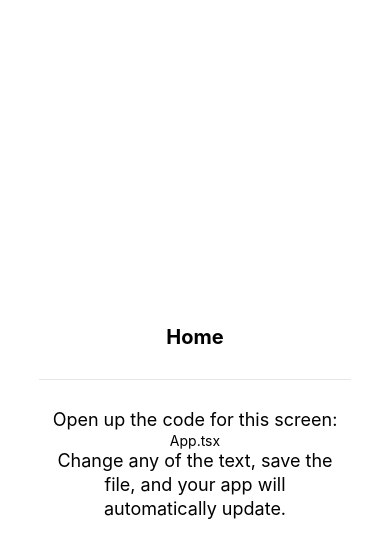
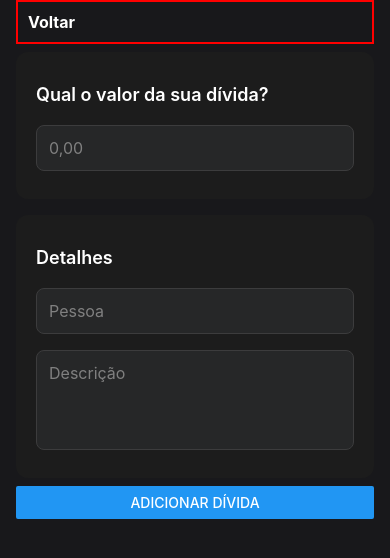
Before and after one commit to iguulima/kesh, a React Native app: screen /AddDivida in a window 390 px wide. Shown: the top 558 px of the page. Built offline with nearby package versions, Linux system fonts and the light colour scheme.

Commit message:
feat: design base

```diff
--- a/App.tsx
+++ b/App.tsx
@@ -1,13 +1,17 @@
-import { ScreenContent } from 'components/ScreenContent';
-import { StatusBar } from 'expo-status-bar';
+import HomeScreen from '~/screens/HomeScreen';
+import AddDividaScreen from '~/screens/AddDividaScreen';
+import { NavigationContainer } from '@react-navigation/native';
+import { createNativeStackNavigator } from '@react-navigation/native-stack';
 
-import './global.css';
+const Stack = createNativeStackNavigator();
 
 export default function App() {
   return (
-    <>
-      <ScreenContent title="Home" path="App.tsx"></ScreenContent>
-      <StatusBar style="auto" />
-    </>
+    <NavigationContainer>
+      <Stack.Navigator initialRouteName="Home" screenOptions={{ headerShown: false }}>
+        <Stack.Screen name="Home" component={HomeScreen} />
+        <Stack.Screen name="AddDivida" component={AddDividaScreen} />
+      </Stack.Navigator>
+    </NavigationContainer>
   );
 }
--- a/components/Container.tsx
+++ /dev/null
@@ -1,9 +0,0 @@
-import { SafeAreaView } from 'react-native';
-
-export const Container = ({ children }: { children: React.ReactNode }) => {
-  return <SafeAreaView className={styles.container}>{children}</SafeAreaView>;
-};
-
-const styles = {
-  container: 'flex flex-1 m-6',
-};
--- a/components/EditScreenInfo.tsx
+++ /dev/null
@@ -1,29 +0,0 @@
-import { Text, View } from 'react-native';
-
-export const EditScreenInfo = ({ path }: { path: string }) => {
-  const title = 'Open up the code for this screen:';
-  const description =
-    'Change any of the text, save the file, and your app will automatically update.';
-
-  return (
-    <View>
-      <View className={styles.getStartedContainer}>
-        <Text className={styles.getStartedText}>{title}</Text>
-        <View className={styles.codeHighlightContainer + styles.homeScreenFilename}>
-          <Text>{path}</Text>
-        </View>
-        <Text className={styles.getStartedText}>{description}</Text>
-      </View>
-    </View>
-  );
-};
-
-const styles = {
-  codeHighlightContainer: `rounded-md px-1`,
-  getStartedContainer: `items-center mx-12`,
-  getStartedText: `text-lg leading-6 text-center`,
-  helpContainer: `items-center mx-5 mt-4`,
-  helpLink: `py-4`,
-  helpLinkText: `text-center`,
-  homeScreenFilename: `my-2`,
-};
--- a/components/ScreenContent.tsx
+++ /dev/null
@@ -1,25 +0,0 @@
-import { Text, View } from 'react-native';
-
-import { EditScreenInfo } from './EditScreenInfo';
-
-type ScreenContentProps = {
-  title: string;
-  path: string;
-  children?: React.ReactNode;
-};
-
-export const ScreenContent = ({ title, path, children }: ScreenContentProps) => {
-  return (
-    <View className={styles.container}>
-      <Text className={styles.title}>{title}</Text>
-      <View className={styles.separator} />
-      <EditScreenInfo path={path} />
-      {children}
-    </View>
-  );
-};
-const styles = {
-  container: `items-center flex-1 justify-center`,
-  separator: `h-[1px] my-7 w-4/5 bg-gray-200`,
-  title: `text-xl font-bold`,
-};
--- /dev/null
+++ b/nativewind-env.d.ts
@@ -0,0 +1,3 @@
+/// <reference types="nativewind/types" />
+
+// NOTE: This file should not be edited and should be committed with your source code. It is generated by NativeWind.
--- a/package.json
+++ b/package.json
@@ -11,13 +11,17 @@
     "web": "expo start --web"
   },
   "dependencies": {
+    "@react-native-async-storage/async-storage": "2.1.2",
+    "@react-navigation/native": "^7.1.17",
+    "@react-navigation/native-stack": "^7.3.25",
     "expo": "^53.0.20",
     "expo-status-bar": "~2.2.3",
     "nativewind": "latest",
     "react": "19.0.0",
     "react-native": "0.79.5",
     "react-native-reanimated": "~3.17.4",
-    "react-native-safe-area-context": "5.4.0"
+    "react-native-safe-area-context": "5.4.0",
+    "react-native-screens": "~4.11.1"
   },
   "devDependencies": {
     "@babel/core": "^7.20.0",
--- /dev/null
+++ b/src/components/BackBtn.tsx
@@ -0,0 +1,22 @@
+import {Text, StyleSheet, Button} from 'react-native';
+import {useNavigation} from '@react-navigation/native';
+
+export default function BackBtn() {
+    const navigation = useNavigation();
+    return (
+        <Text onPress={() => navigation.goBack()} style={styles.backButton}>
+            Voltar
+        </Text>
+    );
+}
+
+const styles = StyleSheet.create({
+    backButton: {
+        borderColor: 'red',
+        borderWidth: 2,
+        padding: 10,
+        fontSize: 16,
+        fontWeight: 'bold',
+        color: 'white',
+    }
+});
--- /dev/null
+++ b/src/components/Layout.tsx
@@ -0,0 +1,23 @@
+import { SafeAreaView, StyleSheet, StatusBar, Platform, View } from 'react-native';
+
+export default function Layout({ children }: { children: React.ReactNode }) {
+  return (
+    <SafeAreaView style={styles.safeArea}>
+      <StatusBar barStyle="light-content" backgroundColor="#18181b" />
+      <View style={styles.container}>{children}</View>
+    </SafeAreaView>
+  );
+}
+
+const styles = StyleSheet.create({
+  safeArea: {
+    flex: 1,
+    backgroundColor: '#18181b',
+  },
+  container: {
+    flex: 1,
+    backgroundColor: '#18181b',
+    padding: 16,
+    paddingTop: Platform.OS === 'android' ? StatusBar.currentHeight : 0,
+  },
+});
--- /dev/null
+++ b/src/screens/AddDividaScreen.tsx
@@ -0,0 +1,105 @@
+import { useState } from 'react';
+import { Text, TextInput, View, Button, Alert, StyleSheet } from 'react-native';
+import { saveDivida } from '~/services/storage';
+import BackBtn from '~/components/BackBtn';
+import { useNavigation } from '@react-navigation/native';
+import { SafeAreaView } from 'react-native-safe-area-context';
+import Layout from '~/components/Layout';
+
+export default function AddDivida() {
+  const navigation = useNavigation();
+
+  const [pessoa, setPessoa] = useState('');
+  const [descricao, setDescricao] = useState('');
+  const [valor, setValor] = useState('');
+
+  async function handleAddDivida() {
+    if (!pessoa.trim() || !descricao.trim() || !valor.trim()) {
+      Alert.alert('Erro', 'Preencha todos os campos corretamente.');
+      return;
+    }
+
+    const novaDivida = {
+      id: Date.now().toString(),
+      pessoa,
+      descricao,
+      valor: parseFloat(valor),
+    };
+
+    try {
+      await saveDivida(novaDivida);
+      Alert.alert('Sucesso', 'Dívida salva!');
+      setPessoa('');
+      setDescricao('');
+      setValor('');
+      navigation.goBack();
+    } catch {
+      Alert.alert('Erro', 'Não foi possível salvar a dívida');
+    }
+  }
+
+  return (
+    <Layout>
+      <BackBtn />
+
+      <View style={styles.container}>
+        <Text style={styles.label}>Qual o valor da sua dívida?</Text>
+        <TextInput
+          value={valor}
+          onChangeText={setValor}
+          keyboardType="numeric"
+          placeholder="0,00"
+          placeholderTextColor="gray"
+          style={styles.input}
+        />
+      </View>
+
+      <View style={styles.container}>
+        <Text style={styles.label}>Detalhes</Text>
+        <TextInput
+          value={pessoa}
+          onChangeText={setPessoa}
+          placeholder="Pessoa"
+          placeholderTextColor="gray"
+          style={styles.input}
+        />
+        <TextInput
+          value={descricao}
+          onChangeText={setDescricao}
+          placeholder="Descrição"
+          placeholderTextColor="gray"
+          style={[styles.input, { height: 100 }]}
+          multiline
+          numberOfLines={4}
+        />
+      </View>
+
+      <Button title="Adicionar Dívida" onPress={handleAddDivida} />
+    </Layout>
+  );
+}
+
+const styles = StyleSheet.create({
+  container: {
+    backgroundColor: '#1c1c1c',
+    borderRadius: 12,
+    marginVertical: 8,
+    padding: 20,
+  },
+  label: {
+    color: '#FFFFFF',
+    fontSize: 18,
+    fontWeight: '600',
+    marginVertical: 12,
+  },
+  input: {
+    color: '#FFFFFF',
+    backgroundColor: '#262728',
+    borderColor: '#3c3c3d',
+    borderWidth: 1,
+    borderRadius: 8,
+    padding: 12,
+    marginVertical: 8,
+    fontSize: 16,
+  },
+});
--- /dev/null
+++ b/src/screens/HomeScreen.tsx
@@ -0,0 +1,31 @@
+import { View, Text, FlatList, Button } from 'react-native';
+import { getDividas, Divida } from '~/services/storage';
+import { useState, useEffect } from 'react';
+import { useNavigation } from '@react-navigation/native';
+import { NativeStackNavigationProp } from '@react-navigation/native-stack';
+import Layout from '~/components/Layout';
+
+export default function Home() {
+    type RootStackParamList = {
+        Home: undefined;
+        AddDivida: undefined;
+    };
+    const navigation = useNavigation<NativeStackNavigationProp<RootStackParamList>>();
+    const [dividas, setDividas] = useState<Divida[]>([]);
+
+    useEffect(() => {
+        async function loadDividas() {
+            const data = await getDividas();
+            setDividas(data);
+        }
+
+        loadDividas();
+    }, []);
+
+    return (
+        <Layout>
+            <Text>Home</Text>
+            <Button title="Adicionar Divida" onPress={() => navigation.navigate('AddDivida')} />
+        </Layout>
+    );
+}
--- /dev/null
+++ b/src/services/storage.tsx
@@ -0,0 +1,53 @@
+import AsyncStorage from "@react-native-async-storage/async-storage";
+
+const STORAGE_KEY = "@kesh:dividas";
+
+export type Divida = {
+    id: string;
+    pessoa: string;
+    descricao: string;
+    valor: number;
+}
+
+export async function saveDivida(divida: Divida) {
+    try {
+        const storedDividas = await AsyncStorage.getItem(STORAGE_KEY);
+        const dividas: Divida[] = storedDividas ? JSON.parse(storedDividas) : [];
+        dividas.push(divida);
+        await AsyncStorage.setItem(STORAGE_KEY, JSON.stringify(dividas));
+    } catch (error) {
+        console.error("Erro em salvar a divida", error);
+    }
+}
+
+export async function getDividas(): Promise<Divida[]> {
+    try {
+        const storedDividas = await AsyncStorage.getItem(STORAGE_KEY);
+        return storedDividas ? JSON.parse(storedDividas) : [];
+    } catch (error) {
+        console.error("Erro em carregar as dividas", error);
+        return [];
+    }
+}
+
+export async function updateDividas(updatedDivida: Divida): Promise<void> {
+    try {
+        const stored = await AsyncStorage.getItem(STORAGE_KEY);
+        let dividas: Divida[] = stored ? JSON.parse(stored) : [];
+        dividas = dividas.map(divida => divida.id === updatedDivida.id ? updatedDivida : divida);
+        await AsyncStorage.setItem(STORAGE_KEY, JSON.stringify(dividas));
+    } catch (error) {
+        console.error("Erro em atualizar a divida", error);
+    }
+}
+
+export async function deleteDivida(id: string): Promise<void> {
+    try {
+        const stored = await AsyncStorage.getItem(STORAGE_KEY);
+        let dividas: Divida[] = stored ? JSON.parse(stored) : [];
+        dividas = dividas.filter(divida => divida.id !== id);
+        await AsyncStorage.setItem(STORAGE_KEY, JSON.stringify(dividas));
+    } catch (error) {
+        console.error("Erro em deletar a divida", error);
+    }
+}
--- a/tailwind.config.js
+++ b/tailwind.config.js
@@ -1,6 +1,6 @@
 /** @type {import('tailwindcss').Config} */
 module.exports = {
-  content: ['./App.{js,ts,tsx}', './components/**/*.{js,ts,tsx}'],
+  content: ['./App.{js,ts,tsx}', './src/**/*.{js,ts,tsx}'],
 
   presets: [require('nativewind/preset')],
   theme: {
```
Also changed, not shown: 1 other file (tests, documents, lock files or other folders).
